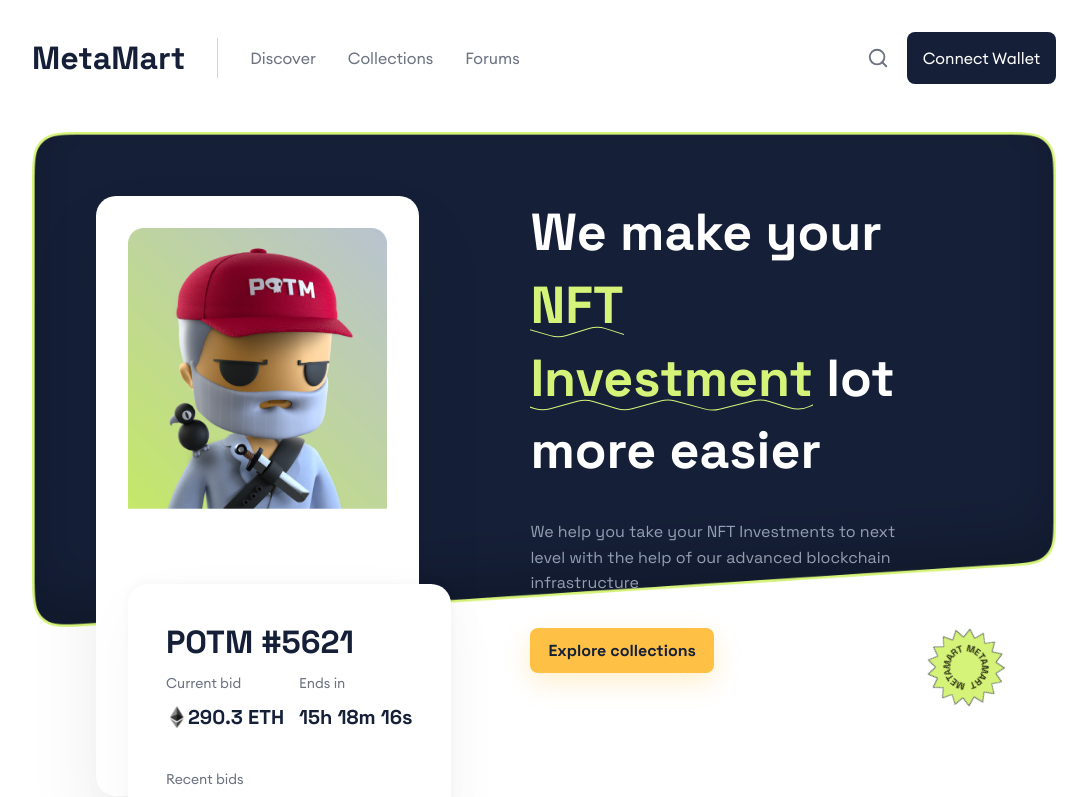
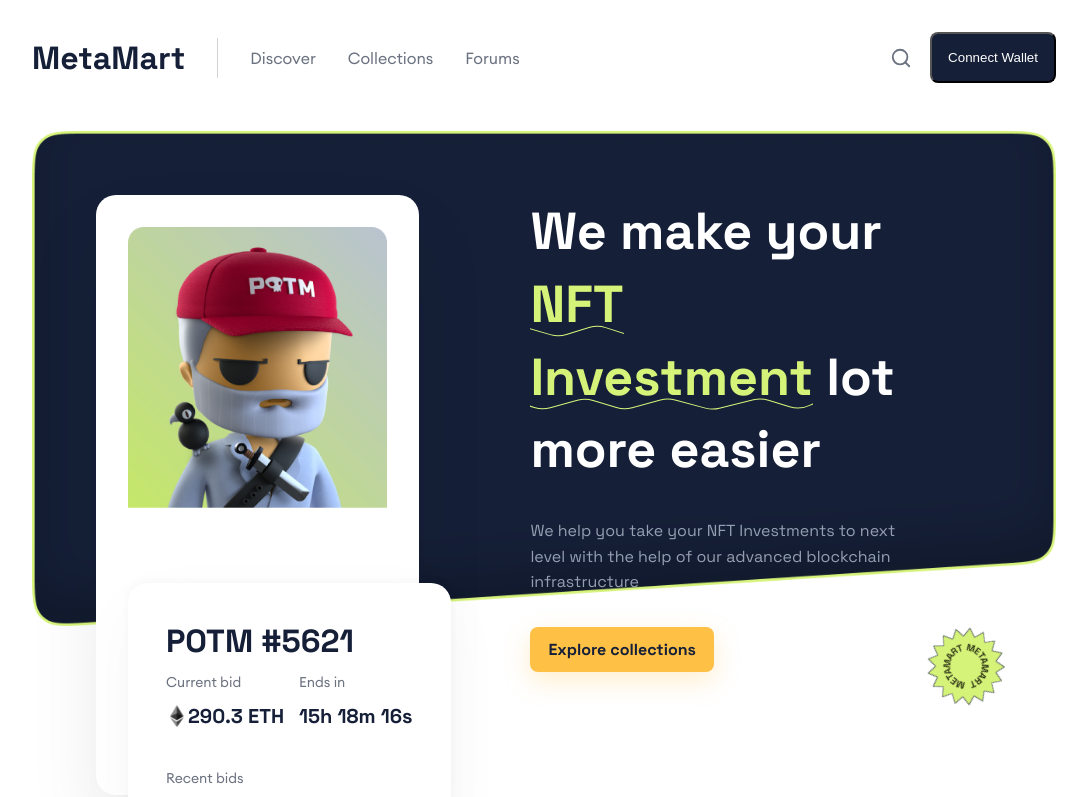
Before and after one commit to octopse/metaMart, a React (Create React App) app: page / in a window 1280 px wide. Shown: the top 797 px of the page, without its empty margins (96-1183 px from the left). Built offline with nearby package versions, Linux system fonts and the light colour scheme.

Commit message:
Updated div to button in Nav

```diff
--- a/src/components/Nav.jsx
+++ b/src/components/Nav.jsx
@@ -15,8 +15,10 @@ function Nav() {
       </div>
       <div className={style.nav_right}>
         <FiSearch style={{color: '#6B7280', fontSize: '22px', cursor: 'pointer'}}/>
-        {/* the toggle */}
-        <div className={style.nav_right_connectwallet}>Connect Wallet</div>
+        <div>
+
+        </div>
+        <button className={style.nav_right_connectwallet}>Connect Wallet</button>
       </div>
     </nav>
   </header>
```
